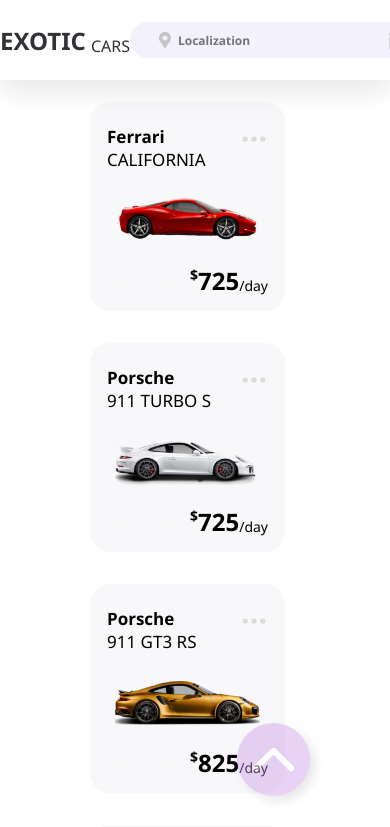
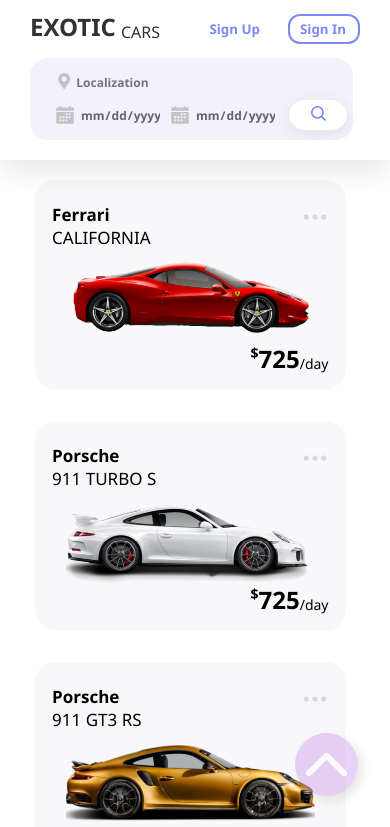
Before and after one commit to Hoshibi/Prova-extra, a React app: page / in a window 390 px wide. Shown: the top 827 px of the page. Built offline with nearby package versions, Linux system fonts and the light colour scheme.

Commit message:
Exotic_cars - Aplicando responsividade
- Aplicação da responsividade em:
          - Navbar
          -

```diff
--- a/src/components/BtnFloating/styles.ts
+++ b/src/components/BtnFloating/styles.ts
@@ -11,6 +11,7 @@
     display: flex;
     align-items: center;
     justify-content: center;
+    cursor: pointer;
 
     position: fixed;
     right: 5rem;
@@ -26,4 +27,12 @@
         background-color: #c68ee6;
         opacity: 0.7;
     }
+
+    @media (min-width: 251px) and (max-width: 755px) {
+        height: 63px;
+        width: 63px;
+        position: fixed;
+        right: 2rem;
+        bottom: 3rem;
+    }
 `;
--- a/src/components/CardsContainer/styles.ts
+++ b/src/components/CardsContainer/styles.ts
@@ -1,7 +1,28 @@
 import styled from "styled-components";
 
 export const Container = styled.div `
-    margin: 102px 80px 57px 90px;
+    margin: 102px 75px 57px 90px;
     display: flex;
     flex-wrap: wrap;
+
+    @media (max-width: 1344px) {
+        margin: 102px 1vw 57px 5vw;
+    }
+
+    @media (max-width: 1221px) {
+        margin: 102px 10vw 57px 13vw;
+    }
+
+    @media (max-width: 939px) {
+        margin: 140px 10vw 57px 13vw;
+    }
+
+    @media (max-width: 755px) {
+        margin: 140px 5vw 57px 9vw;
+    }
+
+    @media (max-width:577px) {
+        margin: 180px 5vw 57px 9vw;
+    }
+
 ;`
--- a/src/components/Navbar/index.tsx
+++ b/src/components/Navbar/index.tsx
@@ -3,12 +3,31 @@
 import { FaMapMarkerAlt } from "react-icons/fa";
 
 
-import { Container, TitleContainer, BigTitle, SmallTitle, SearchContainer, LocateInputContainer, LocateInput, DateInputContainer, DateInput, BtnSearch, BtnAuthContainer, BtnSignUp, BtnSignIn } from "./styles";
+import {
+    Container,
+    TitleContainer,
+    BigTitle,
+    SmallTitle,
+    SearchContainer,
+    LocateInputContainer,
+    LocateInput,
+    TwoInputContainer,
+    DateInputContainer,
+    DateInput,
+    BtnSearch,
+    BtnAuthContainer,
+    BtnSignUp,
+    BtnSignIn
+} from "./styles";
+
+import { useNavigate } from "react-router-dom";
 
 const Navbar: React.FC = () => {
+    const navigate = useNavigate();
+
     return (
         <Container>
-            <TitleContainer>
+            <TitleContainer onClick={() => {navigate(`/`)}}>
                 <BigTitle>EXOTIC</BigTitle>
                 <SmallTitle>CARS</SmallTitle>
             </TitleContainer>
@@ -17,6 +36,7 @@
                     <FaMapMarkerAlt/>
                     <LocateInput type="text" placeholder="Localization"/>
                 </LocateInputContainer>
+                <TwoInputContainer>
                     <DateInputContainer>
                         <IoCalendarSharp height={18}/>
                         <DateInput type="date"/>
@@ -25,6 +45,7 @@
                         <IoCalendarSharp />
                         <DateInput type="date"/>
                     </DateInputContainer>
+                </TwoInputContainer>
                 <BtnSearch>
                     <svg xmlns="http://www.w3.org/2000/svg" width="15.012" height="15.013" viewBox="0 0 15.012 15.013"><path d="M8.42,14.84a6.382,6.382,0,0,0,3.93-1.355l3.528,3.528,1.135-1.135L13.484,12.35A6.412,6.412,0,1,0,8.42,14.84ZM8.42,3.6A4.815,4.815,0,1,1,3.6,8.42,4.82,4.82,0,0,1,8.42,3.6Z" transform="translate(-2 -2)"/></svg>
                 </BtnSearch>
--- a/src/components/Navbar/styles.ts
+++ b/src/components/Navbar/styles.ts
@@ -10,10 +10,22 @@
     align-items: center;
     justify-content: space-around;
     font-family: "Segoe UI";
+    z-index: 100;
 
     position: fixed;
     left: 0;
     top: 0;
+
+    @media (max-width: 939px) {
+        justify-content: normal;
+        height: 100px;
+        align-items: start;
+        padding: 10px 0px 10px 0px;
+    }
+
+    @media (max-width:577px) {
+        height: 140px;
+    }
 `;
 
 export const TitleContainer = styled.div `
@@ -21,6 +33,12 @@
     flex-direction: row;
     align-items: end;
     color: #313136;
+    cursor: pointer;
+
+    @media (max-width: 939px) {
+       margin-left: 30px;
+    }
+
 `;
 
 export const BigTitle = styled.h1 `
@@ -37,12 +55,32 @@
 export const SearchContainer = styled.div `
     display: flex;
     flex-direction: row;
+    align-items: center;
     background-color: #F3F1FC;
-    display: flex;
-    align-items: center;
     padding-left: 27px;
     height: 36px;
     border-radius: 18px;
+
+    @media (max-width: 939px) {
+        position: absolute;
+        bottom: 20px;
+        width: 88vw;
+        margin-left: 30px;
+        margin-right: 30px;
+    }
+
+    @media (max-width: 622px) {
+        width: 85vw;
+    }
+
+    @media (max-width:577px) {
+        height: 82px;
+        align-items: start;
+    }
+
+    @media (max-width: 556px) {
+        width: 76vw;
+    }
 `;
 
 export const LocateInputContainer = styled.div `
@@ -51,6 +89,13 @@
     margin-right: 5px;
     align-items: center;
     justify-content: center;
+
+    @media (max-width:577px) {
+        position: absolute;
+        top: 15px;
+        align-items: start;
+        width: 87%;
+    }
 
     & svg {
         fill: #c4c4c4;
@@ -75,7 +120,42 @@
         border-bottom: 1px solid;
         border-color: #c4c4c4;
     }
+
+    @media (max-width: 939px) {
+        width: 50vw;
+    }
+
+    @media (max-width: 873px) {
+        width: 45vw;
+    }
+
+    @media (max-width: 741px) {
+        width: 40vw;
+    }
+
+    @media (max-width: 665px) {
+        width: 30vw;
+    }
+
+    @media (max-width:577px) {
+        width: 100%;
+    }
 `;
+
+export const TwoInputContainer = styled.div `
+    display: flex;
+    flex-direction: row;
+
+    @media (max-width: 939px) {
+        position: absolute;
+        right: 55px;
+    }
+
+    @media (max-width:577px) {
+        bottom: 15px;
+        left: 25px;
+    }
+`
 
 export const DateInputContainer = styled.div `
     display: flex;
@@ -123,6 +203,7 @@
     box-shadow: 0px 3px 15px #00000014;
     margin-left: 25px;
     margin-right: 3px;
+    cursor: pointer;
 
     & svg {
         fill: #7B89F4;
@@ -131,12 +212,30 @@
     &:hover {
         opacity: 0.7;
     }
+
+    @media (max-width: 939px) {
+        position: absolute;
+        right: 0;
     }
+
+    @media (max-width:577px) {
+        bottom: 10px;
+        right: 3px;
+        width: 15vw;
+    }
+
 `;
 
 export const BtnAuthContainer = styled.div `
     display: flex;
     flex-direction: row;
+
+    @media (max-width: 939px) {
+        position: absolute;
+        right: 0;
+        top: 14px;
+        margin-right: 30px;
+    }
 `;
 
 export const BtnSignUp = styled.button `
@@ -146,6 +245,7 @@
     border-width: 0;
     background-color: transparent;
     margin-right: 28px;
+    cursor: pointer;
 
     &:hover {
         opacity: 0.6;
@@ -163,6 +263,7 @@
     padding-left: 10px;
     padding-right: 12px;
     border-radius: 12px;
+    cursor: pointer;
 
     &:hover {
         opacity: 0.6;
```
Lines whose indentation alone changed are shown as unchanged.
